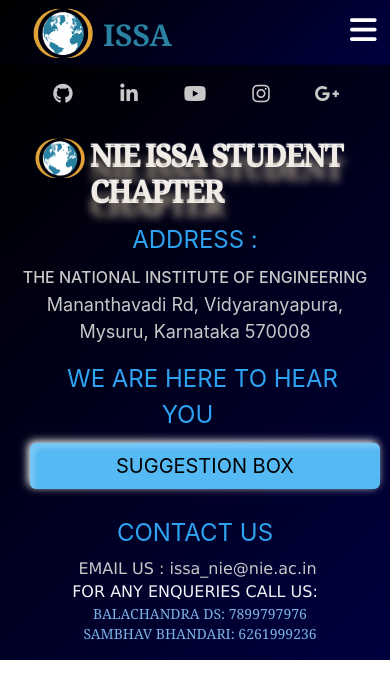
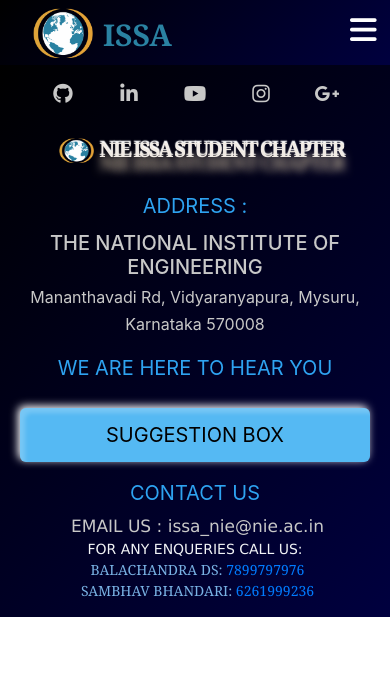
Before and after one commit to yash3001/ISSA-dynamic, a React (Create React App) app: page / in a window 390 px wide. Shown: the top 698 px of the page. Built offline with nearby package versions, Linux system fonts and the light colour scheme.

Commit message:
footer changes

```diff
--- a/src/Components/Footer/Footer.css
+++ b/src/Components/Footer/Footer.css
@@ -78,17 +78,17 @@
 left: 0;
 width: 100%;
 height: 100%;
-/* background: #f00; */
+
 transition: .5s;
 z-index: 2;
 }
 .suggestionbox{
  border-radius: 1px;
-
+ margin-top: 25px;
   border-radius: 6px;
   color: black;
   font-weight: 400;
-  font-size: 1.3rem;
+  font-size: 1.1rem;
  display: inline-block;
 background: #55b9f3;
 box-shadow:
@@ -104,9 +104,10 @@
   transition: all 0.5s ease-in-out;
 
 }
+
 .suggestionheading{
 color: #2ea3f1;
-font-size: 24px;
+font-size: 20px;
 
 }
 
@@ -118,6 +119,7 @@
 }
 .buttontext{
 font-size: 20px ;
+text-decoration: none;
 }
 
 .name{
@@ -145,7 +147,7 @@
 .contactus{
 
 color: #2ea3f1;
-font-size: 24px;
+font-size: 20px;
 
 }
 .contactuspage{
@@ -161,7 +163,7 @@
 }
 .addresspage{
 color: #2ea3f1;
-font-size: 24px;
+font-size: 20px;
 }
 
 .collegedetails{
@@ -181,13 +183,23 @@
 .enqueries{
 font-family: 'Lucida Sans', 'Lucida Sans Regular', 'Lucida Grande', 'Lucida Sans Unicode', Geneva, Verdana, sans-serif;
 color: #f1f3f6;
+margin-top: 5px;
 text-align: center;
 }
 .contactno{
 color: rgba(134, 196, 247, 0.904);
-font-size: 20px;
-margin-left: 10px;
+font-size: 17px;
+margin-left: 5px;
 font-family: Cambria, Cochin, Georgia, Times, 'Times New Roman', serif;
+text-decoration: inherit;
+}
+
+.contactno a:hover{
+  text-decoration: none;
+  color: grey;
+}
+.collegedetails span{
+  font-size: 16px;
 }
 
 @media only screen and (max-width: 767px) {
@@ -196,13 +208,18 @@
    align-items: center;
 
 }
-
+.collegedetails h3{
+  font-size: 20px;
+}
 
 
 .contactuspage h4{
   font-size: 14px;
 }
 
+.email{
+  font-size: 17px;
+}
 }
 
 
@@ -210,11 +227,41 @@
 
 
 .name{
- margin-left: 30px;
+
+  margin-left: 13px;
+}
+.groupname span{
+  font-size: 25px;
+  align-items: center;
+}
+.logo1{
+  width: 40px;
+  height: 30px;
+}
 }
 
+@media only screen and (max-width: 485px) {
+
+
+  .groupname span{
+    font-size: 20px;
+    align-items: center;
+  }
+  .logo1{
+    width: 35px;
+    height: 25px;
+  }
+  }
+
+  @media (min-width:768px) and (max-width: 990px) {
+
+.collegedetails h3{
+  font-size: 25px;
 }
-
+.email{
+  font-size: 17px;
+}
+}
 
 @media (min-width:992px) and (max-width:1145px) {
 .contactno{
@@ -233,5 +280,4 @@
 .email{
   font-size: 18px;
 }
-
 }
--- a/src/Components/Footer/Footer.js
+++ b/src/Components/Footer/Footer.js
@@ -18,7 +18,7 @@
                 </div>
                 <div className='name'>
                 <a href="index.html">
-                    <img className='text-center logo1 ' src={logo} width='100%'></img>
+                    <img className='text-center logo1 ' src={logo} ></img>
                 </a>
                 <h1 className='groupname'>
                    <span>NIE ISSA STUDENT CHAPTER</span>
@@ -30,13 +30,13 @@
                 <div className="address py-3 col-12 text-center col-md-12 col-lg-4 col-xl-4">
                     <span className='addresspage text-center col-6 col-md-6'>ADDRESS : </span>
                     <div className="collegedetails">
-                    <h2>THE NATIONAL INSTITUTE OF ENGINEERING</h2>
+                    <h3 className="collegename">THE NATIONAL INSTITUTE OF ENGINEERING</h3>
                       <span>Mananthavadi Rd, Vidyaranyapura, Mysuru, Karnataka 570008</span>
                       </div>
                 </div>
                 <div className="footer-copyright py-3  col-12 col-md-12 col-lg-4 col-xl-4">
                     <span className='suggestionheading text-center col-12 col-md-12 col-xl-12'>WE ARE HERE TO HEAR YOU</span>
-                   <a className='suggestionbox py-3 col-12 col-md-12 col-lg-12 col-xl-12' href="https://forms.gle/hD6CDjorzfwBGRKU7" style={{margin: 10+'px'}}>
+                   <a className='suggestionbox py-4 col-12 col-md-12 col-lg-12 col-xl-12' href="https://forms.gle/hD6CDjorzfwBGRKU7" >
                    <span className='buttontext col-md-12'  >SUGGESTION BOX</span>
                        </a>
                 </div>
@@ -44,10 +44,10 @@
                 <div className="contactuspage py-3 text-center col-12 col-md-12 col-lg-4 col-xl-4">
                     <span className='contactus text-center col-12 col-md-12 col-lg-12'>CONTACT US </span>
                     <div class="contactdetails text-center col-12 col-md-12 col-lg-12">
-                    <h2><span className="email">EMAIL US : issa_nie@nie.ac.in</span></h2>
-                    <h2 className="enqueries">FOR ANY ENQUERIES CALL US:</h2>
-                    <h4 className="contactno">BALACHANDRA DS:  7899797976 </h4>
-                    <h4 className="contactno">SAMBHAV BHANDARI:  6261999236 </h4>
+                    <h3><span className="email">EMAIL US : issa_nie@nie.ac.in</span></h3>
+                    <h3 className="enqueries">FOR ANY ENQUERIES CALL US:</h3>
+                    <h4 className="contactno">BALACHANDRA DS: <a href="tel:7899797976"> 7899797976 </a></h4>
+                    <h4 className="contactno">SAMBHAV BHANDARI: <a href="tel:6261999236">  6261999236 </a> </h4>
                     </div>
 
                 </div>
--- a/src/Components/Navbar/Navbar.css
+++ b/src/Components/Navbar/Navbar.css
@@ -2,9 +2,7 @@
     scroll-behavior: smooth;
     text-decoration: none;
 }
-a:hover{
-    text-decoration: none;
-}
+
 .navbar{
     background: linear-gradient(-45deg,#00003f,black);
     display: flex;
--- a/src/Components/Register/Register.css
+++ b/src/Components/Register/Register.css
@@ -7,6 +7,7 @@
 
   /* Then style the iframe to fit in the container div with full height and width */
   .responsive-iframe {
+    background-color: rgb(188, 213, 252);
     position: absolute;
     top: 0;
     left: 0;
```
